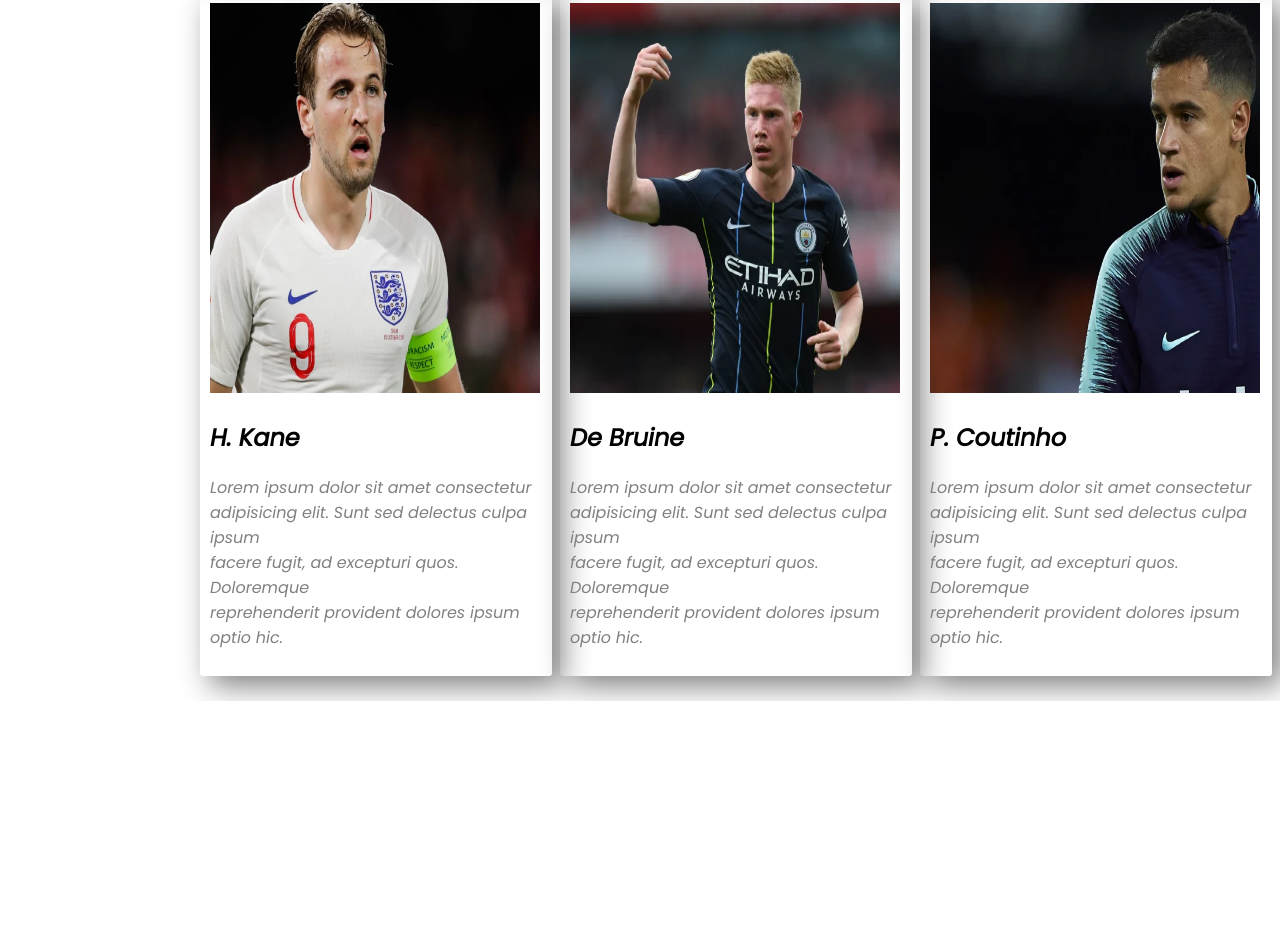
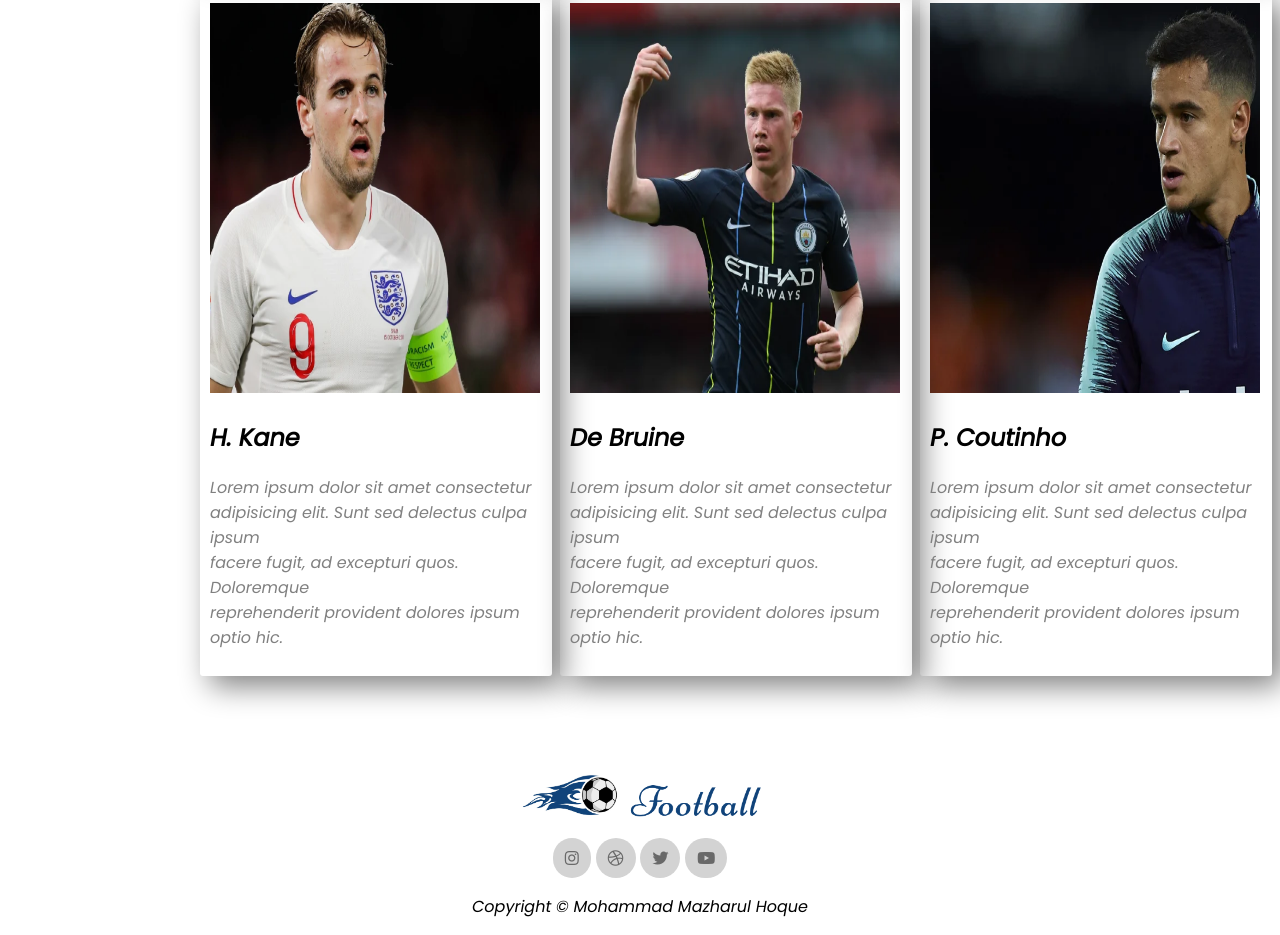
Before and after one commit to mazharul007/responsive-website-assignment, a plain HTML site: page index.html in a window 1280 px wide. Shown: the part 2740-3675 px from the top of the page. Before the commit the page ends 3441 px from the top, so only its background shows below. Drawn offline with Linux system fonts and the light colour scheme.

Commit message:
footer added

```diff
--- a/index.html
+++ b/index.html
@@ -203,5 +203,24 @@
         </section>
     </main>
 
+     <!-- main-section-end -->
+
+     <!-- footer-start -->
+     <footer>
+         <div class="footer-logo">
+             <img src="assets/Logo.png" alt="">
+         </div>
+         <div class="footer-icon">
+            <i class="fab fa-instagram"></i>
+            <i class="fab fa-dribbble"></i>
+            <i class="fab fa-twitter"></i>
+            <i class="fab fa-youtube"></i>
+         </div>
+         <div class="footer-info">
+             <p>Copyright &copy; Mohammad Mazharul Hoque </p>
+         </div>
+     </footer>
+    <!-- footer-end -->
+
 </body>
 </html>
--- a/style.css
+++ b/style.css
@@ -60,3 +60,21 @@ header h1{
 .players-info p{
     color: gray;
 }
+
+/* footer-style */
+footer{
+    margin-top: 70px;
+    text-align: center;
+}
+.footer-logo img{
+    height: 60px;
+    width: auto;
+}
+
+.footer-icon i{
+    color: dimgray;
+    background-color: lightgray;
+    padding: 12px;
+    border-radius: 25px;
+
+}
```
